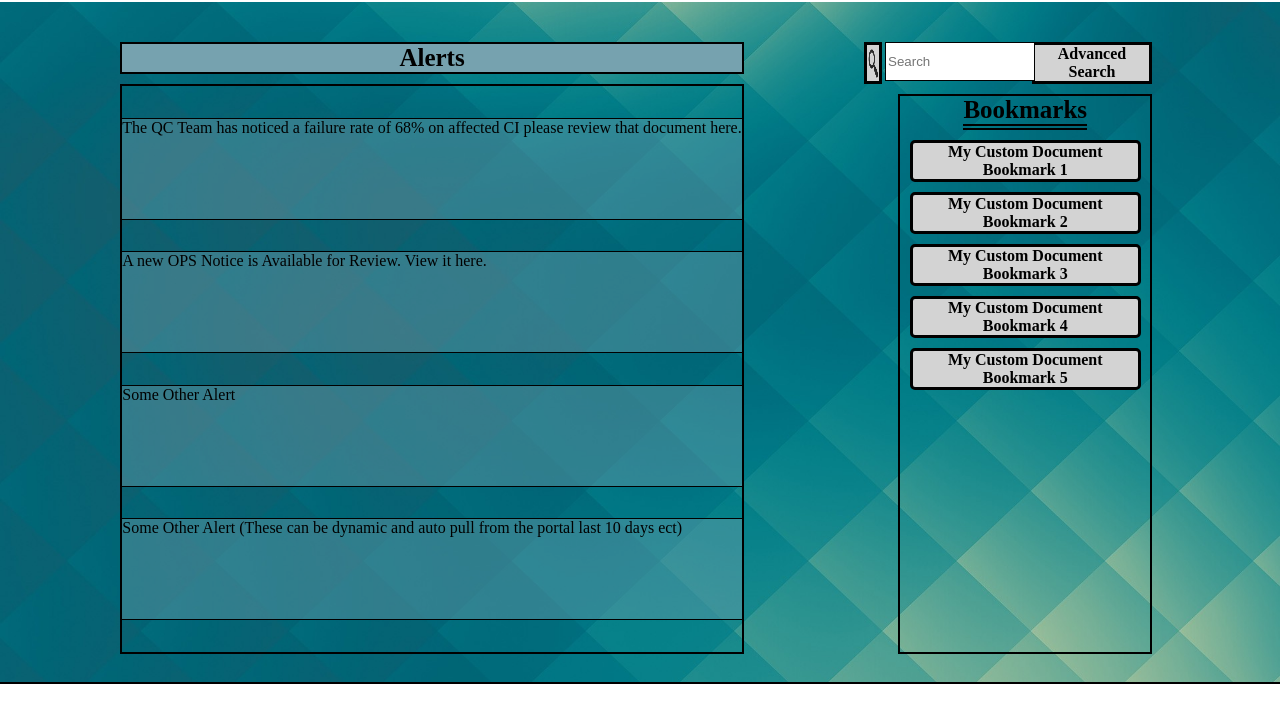
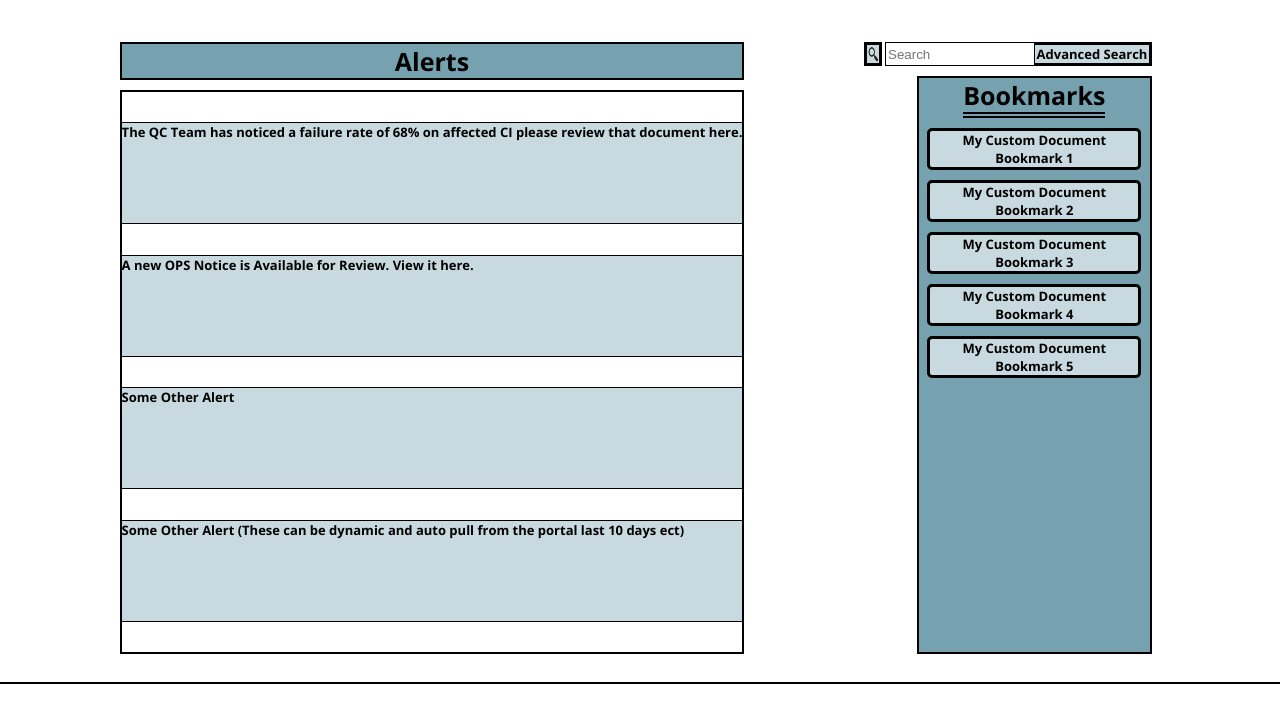
Before and after one commit to Brettj85/engineerAssist, a plain HTML site: page index.html in a window 1280 px wide. Shown: the part 78-802 px from the top of the page. Drawn offline with nearby package versions, Linux system fonts and the light colour scheme.

Commit message:
attempting to salvage

```diff
--- a/css/main.css
+++ b/css/main.css
@@ -1,6 +1,11 @@
 /* --- GLOBAL ---*/
 body{
     margin: 0;
+}
+
+body, div, table, ul, ol, span, p, a, h1, h2, select, textarea {
+	font-family: 'Open Sans', Verdana, Arial, Helvetica, sans-serif;
+	font-size:13px;
 }
 
 /* --- Header Initial State. ---*/
@@ -123,9 +128,6 @@ grid area "box#" between box 7 and its predecessor --- */
     left: 0;
     height: 85vh;
     width: 100%;
-    background-image: url(../img/backgroundlul.jpg);
-    background-repeat: no-repeat;
-    background-size: 100% 100%;
 }
 
 .home{
@@ -240,6 +242,7 @@ grid area "box#" between box 7 and its predecessor --- */
     border-top: 1px solid black;
     border-bottom: 1px solid black;
     height: 100px;
+    font-weight: bold;
 }
 
 /* --- search --- */
@@ -264,7 +267,7 @@ grid area "box#" between box 7 and its predecessor --- */
 }
 
 .selector{
-    background-color: lightgrey;
+    background-color: #C8DADF;
     border: 3px solid black;
     text-align: center;
     text-justify: center;
@@ -277,7 +280,7 @@ grid area "box#" between box 7 and its predecessor --- */
     background-repeat: no-repeat;
     background-size: 100% 100%;
     border: 3px solid black;
-    background-color: lightgrey;
+    background-color: #C8DADF;
     cursor: pointer;
 }
 
@@ -315,7 +318,7 @@ grid area "box#" between box 7 and its predecessor --- */
     width: 30%;
     height: auto;
     top: 7;
-    background-color: white;
+    background-color: #C8DADF;
     border: 2px solid black;
     transition: all 1s;
 }
@@ -359,7 +362,7 @@ cursor: pointer;
 }
 
 .searchOptionActive{
-    background-color: rgb(118, 162, 175);
+    background-color: rgba(118, 162, 175);
     border: 2px solid black;
     cursor: pointer;
 }
@@ -407,7 +410,7 @@ cursor: pointer;
     display:flex;
     flex-direction: column;
     align-items: center;
-    /* background-color: white; */
+    background-color: rgba(118, 162, 175);
     height: 100%;
     border: 2px solid black;
 }
@@ -423,7 +426,7 @@ cursor: pointer;
     text-align: center;
     font-weight: bold;
     margin-top: 10px;
-    background-color: lightgrey;
+    background-color: #C8DADF;
     border-radius: 5px;
     width: 90%;
     cursor: pointer;
--- a/index.html
+++ b/index.html
@@ -6,6 +6,7 @@
     <title>Engineer Assistant</title>
     <meta name="viewport" content="width=device-width, initial-scale=1">
     <link rel="stylesheet" type="text/css" media="screen" href="./css/main.css" />
+     <link href="https://fonts.googleapis.com/css?family=Open+Sans:400,700" rel="stylesheet" />
 
 </head>
 <body>
```
